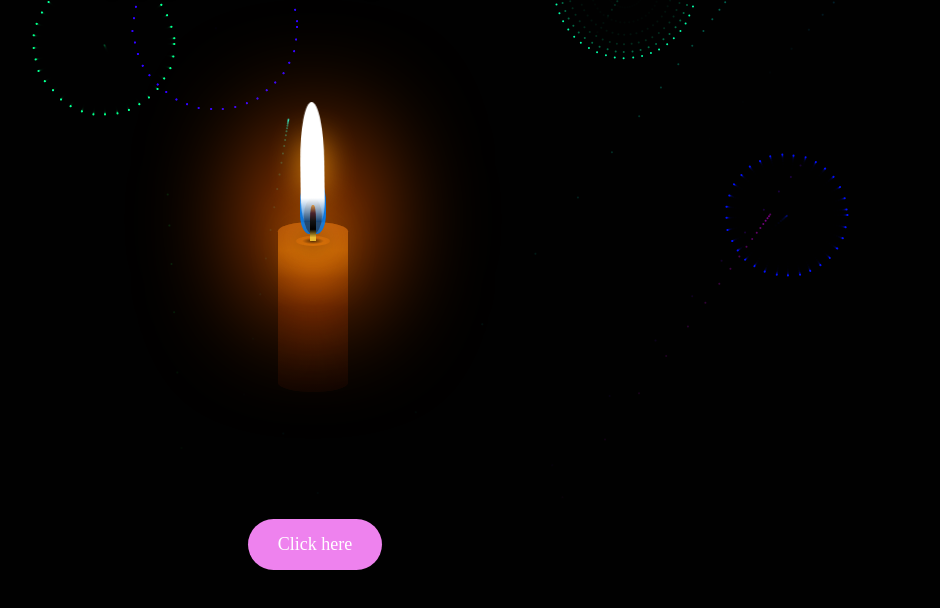
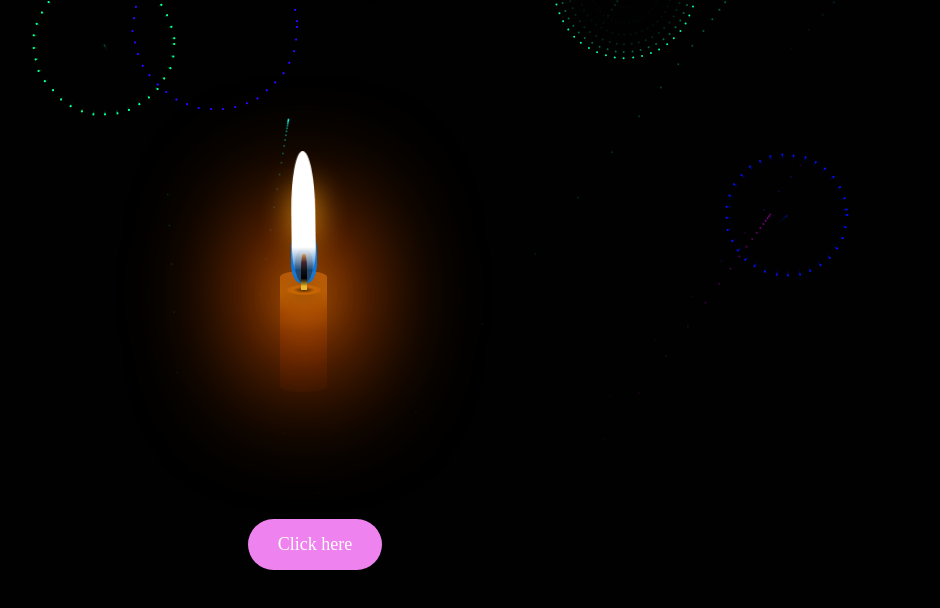
Before and after one commit to asifakhtar34/monami-bday-webpage, a plain HTML site: page index.html in a window 1280 px wide. Shown: the part 140-748 px from the top of the page, without its empty margins (325-1265 px from the left). Drawn offline with Linux system fonts and the light colour scheme; animation ran at ten frames a second; a web font is replaced by a local one.

Commit message:
final cut

```diff
--- a/styles.css
+++ b/styles.css
@@ -96,7 +96,6 @@ canvas {
   }
 
   .holder {
-    margin: 12rem auto 0;
     width: 150px;
     height: 400px;
     position: absolute;
@@ -110,9 +109,9 @@ canvas {
 
   .candle {
     bottom: 0;
-    left: 38px;
-    width: 70px;
-    height: 170px;
+    left: 40px;
+    width: 47px;
+    height: 121px;
 
     border-radius: 150px / 40px;
     box-shadow: inset 20px -30px 50px 0 rgba(0, 0, 0, 0.4), inset -20px 0 50px 0 rgba(0, 0, 0, 0.4);
```
